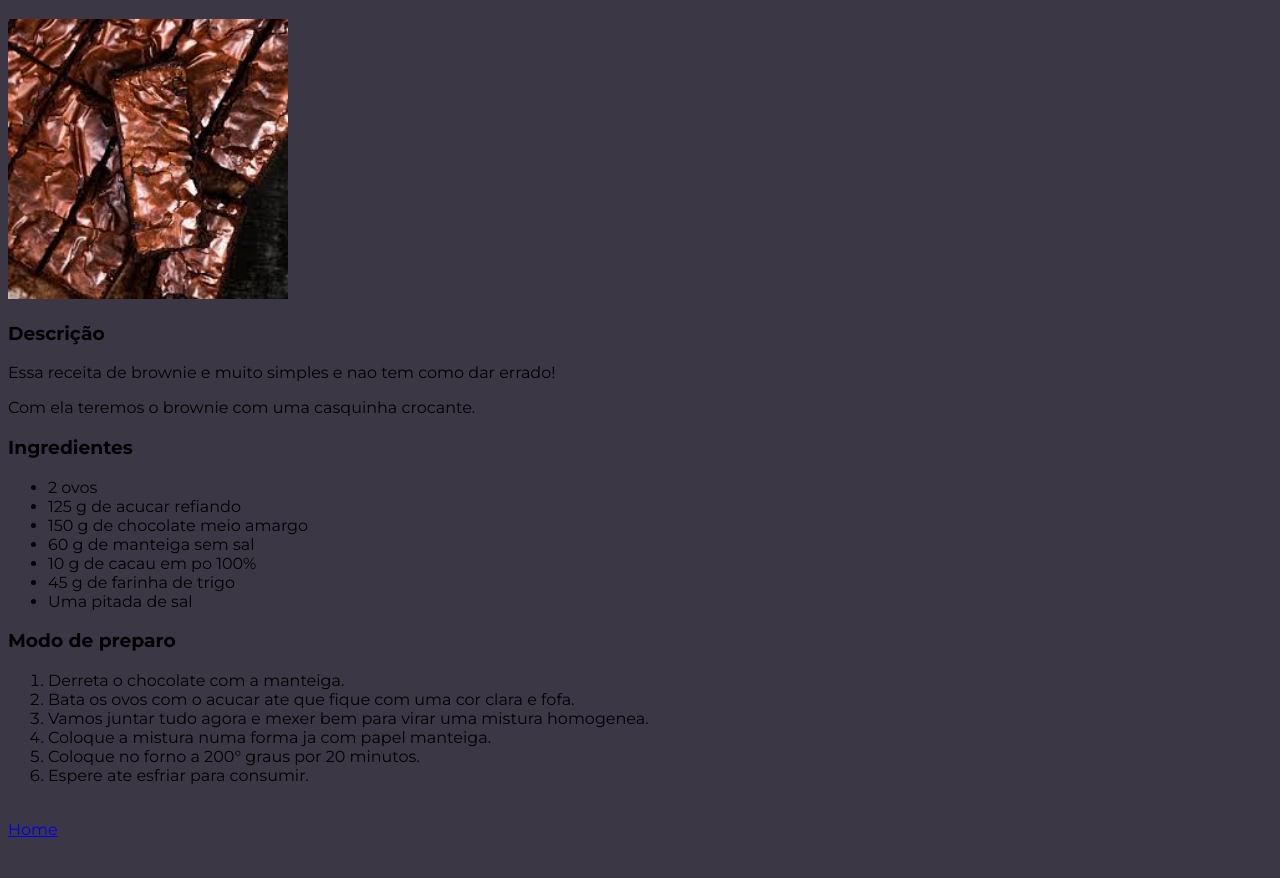
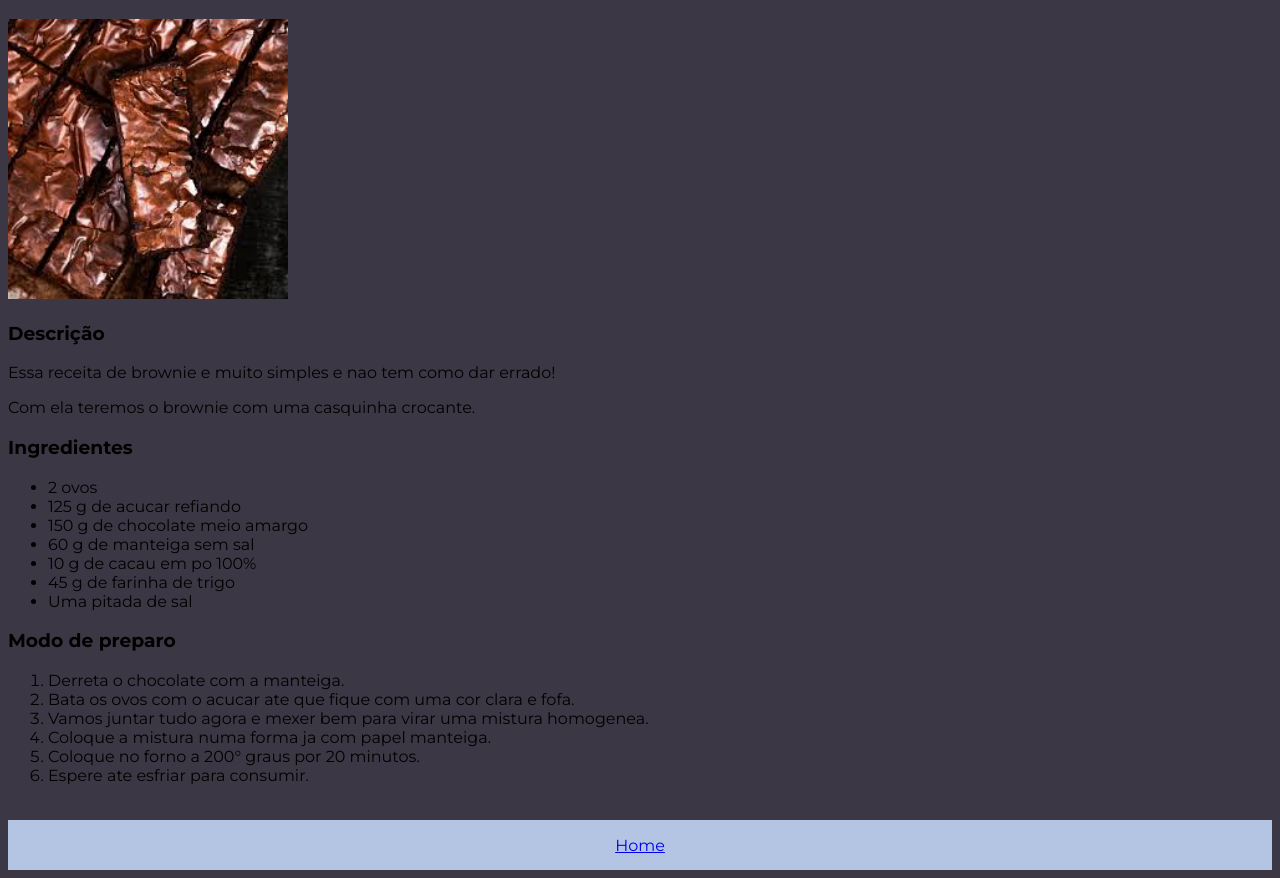
Before and after one commit to VanessaDndll/odin-recipes, a plain HTML site: page recipes/brownie.html in a window 1280 px wide. Shown: the part 63-941 px from the top of the page. Before the commit the page ends 910 px from the top, so only its background shows below. Drawn offline with Linux system fonts and the light colour scheme.

Commit message:
footer criado mas ainda falta ajustes

```diff
--- a/recipes/brownie.html
+++ b/recipes/brownie.html
@@ -39,6 +39,8 @@
 
     <br>
 
-    <a href="../index.html">Home</a>
+    <div id="div_home">
+        <a href="../index.html" id="home">Home</a>
+    </div>
 </body>
 </html>
--- a/style.css
+++ b/style.css
@@ -25,3 +25,16 @@ h1 {
 .link_panqueca, .link_brownie, .link_lasanha {
     background-color: #B4C5E4;
 }
+
+#div_home {
+    background-color: #B4C5E4;
+    display: flex;
+    justify-content: center;
+    height: 50px;
+}
+
+#home {
+    background-color: #B4C5E4;
+    display: flex;
+    align-items: center;
+}
```
Also changed, not shown: recipes/lasanha.html (+3 -1 lines), recipes/panqueca.html (+3 -1 lines).
